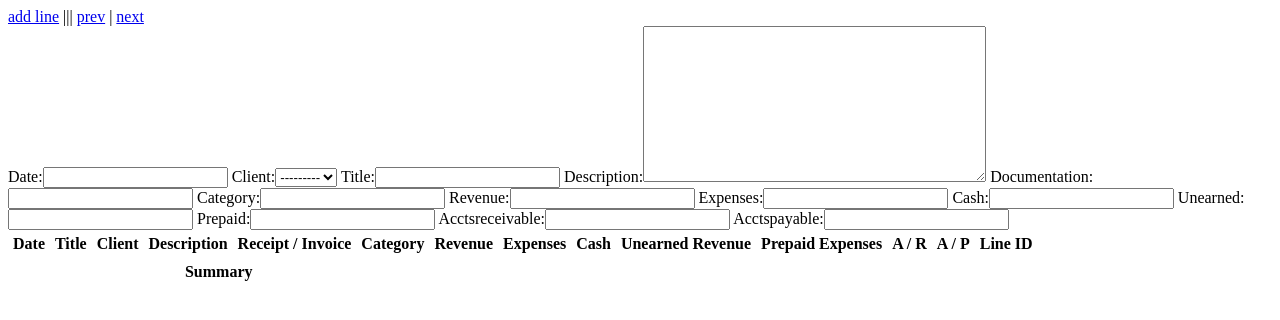
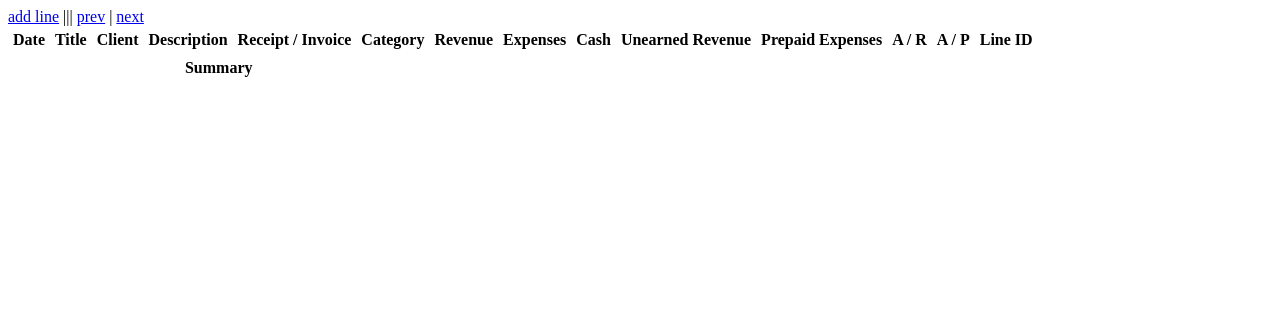
Before and after one commit to albertsun/copressmoney, a Django app: template templates/ledger_sheet.html in a window 1280 px wide. Shown: the top 320 px of the page. Run offline with Django 3.2, Linux system fonts and the light colour scheme; the template is opened without the code that fills it, so the values that code supplies are empty; some libraries are stand-ins or nearby versions.

Commit message:
basic insert functionality
git-svn-id: http://svn.albertsun.info/copress/copressmoney@327 ab9cdc8a-c177-4a5d-8397-7951b204a726

```diff
--- a/templates/ledger_sheet.html
+++ b/templates/ledger_sheet.html
@@ -7,23 +7,6 @@
 <a href="#" onclick="Sheet.addLine();" class="navlink" id="addlink">add line</a> ||| <a href="#" class="navlink">prev</a> | <a href="#" class="navlink">next</a>
 </div>
 
-<tr><th><label for="id_date">Date:</label></th><td><input type="text" name="date" id="id_date" /></td></tr>
-<tr><th><label for="id_client">Client:</label></th><td><select name="client" id="id_client">
-<option value="" selected="selected">---------</option>
-<option value="1">albert</option>
-<option value="2">Daniel</option>
-</select></td></tr>
-<tr><th><label for="id_title">Title:</label></th><td><input id="id_title" type="text" name="title" maxlength="128" /></td></tr>
-<tr><th><label for="id_description">Description:</label></th><td><textarea id="id_description" rows="10" cols="40" name="description"></textarea></td></tr>
-<tr><th><label for="id_documentation">Documentation:</label></th><td><input id="id_documentation" type="text" name="documentation" maxlength="200" /></td></tr>
-<tr><th><label for="id_category">Category:</label></th><td><input id="id_category" type="text" name="category" maxlength="64" /></td></tr>
-<tr><th><label for="id_revenue">Revenue:</label></th><td><input type="text" name="revenue" id="id_revenue" /></td></tr>
-<tr><th><label for="id_expenses">Expenses:</label></th><td><input type="text" name="expenses" id="id_expenses" /></td></tr>
-<tr><th><label for="id_cash">Cash:</label></th><td><input type="text" name="cash" id="id_cash" /></td></tr>
-<tr><th><label for="id_unearned">Unearned:</label></th><td><input type="text" name="unearned" id="id_unearned" /></td></tr>
-<tr><th><label for="id_prepaid">Prepaid:</label></th><td><input type="text" name="prepaid" id="id_prepaid" /></td></tr>
-<tr><th><label for="id_acctsreceivable">Acctsreceivable:</label></th><td><input type="text" name="acctsreceivable" id="id_acctsreceivable" /></td></tr>
-<tr><th><label for="id_acctspayable">Acctspayable:</label></th><td><input type="text" name="acctspayable" id="id_acctspayable" /></td></tr>
 
 
 <table id="ledger" border="0" cellpadding="5" cellspacing="0" >
@@ -57,6 +40,9 @@
 </tr>
 </thead>
 <tbody>
+
+<!--insert addline form here-->
+
 {% for line in line_list %}
     <tr id="line-{{ line.id }}" class="ledgerline">
       <td class="date">{{ line.date }}</td>
```
Also changed, not shown: ledger/views.py (+14 -6 lines), templates/js_addline.html (added, +39 -0 lines), db.sqlite.
